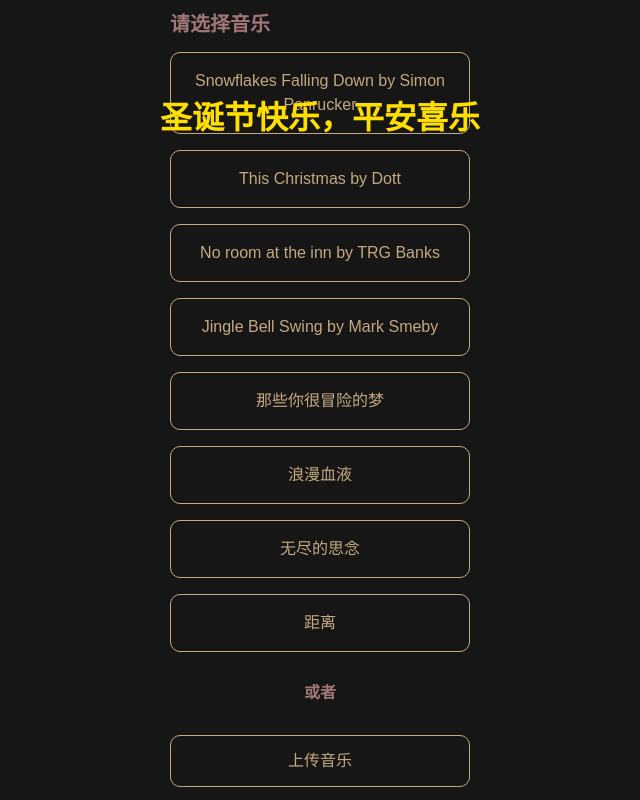
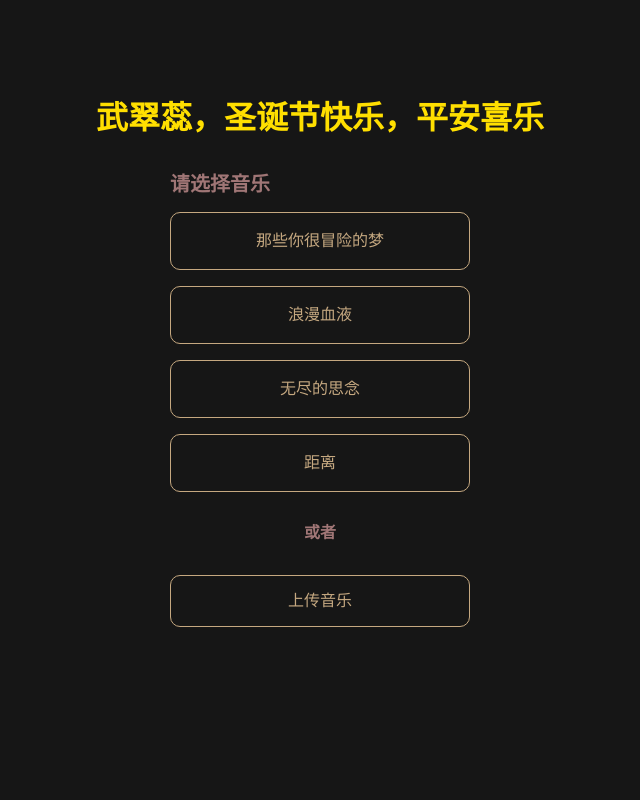
Before and after one commit to AICNN1/wu, a plain HTML site: page index.html in a window 1280 px wide. Shown: the whole page, without its empty margins (320-960 px from the left). Drawn offline with nearby package versions, Linux system fonts and the light colour scheme.

Commit message:
Update index.html

```diff
--- a/index.html
+++ b/index.html
@@ -112,14 +112,6 @@
     <div id="overlay">
         <ul>
             <li class="title">请选择音乐</li>
-            <li>
-                <button class="btn" id="btnA" type="button">
-                    Snowflakes Falling Down by Simon Panrucker
-                </button>
-            </li>
-            <li><button class="btn" id="btnB" type="button">This Christmas by Dott</button></li>
-            <li><button class="btn" id="btnC" type="button">No room at the inn by TRG Banks</button></li>
-            <li><button class="btn" id="btnD" type="button">Jingle Bell Swing by Mark Smeby</button></li>
             <li><button class="btn" id="btnD" type="button">那些你很冒险的梦</button></li>
             <li><button class="btn" id="btnD" type="button">浪漫血液</button></li>
             <li><button class="btn" id="btnD" type="button">无尽的思念</button></li>
@@ -133,7 +125,7 @@
     </div>
 
     <!-- 新增的闪烁文字 -->
-    <div class="flashing-text">圣诞节快乐，平安喜乐</div>
+    <div class="flashing-text">武翠蕊，圣诞节快乐，平安喜乐</div>
 
     <script id="rendered-js">
         // 以下部分保持不变
@@ -254,10 +246,6 @@
             document.getElementById("overlay").innerHTML =
                 '<div class="text-loading">正在下载音乐，请稍等...</div>';
             const files = [
-                "https://files.freemusicarchive.org/storage-freemusicarchive-org/music/no_curator/Simon_Panrucker/Happy_Christmas_You_Guys/Simon_Panrucker_-_01_-_Snowflakes_Falling_Down.mp3",
-                "https://files.freemusicarchive.org/storage-freemusicarchive-org/music/no_curator/Dott/This_Christmas/Dott_-_01_-_This_Christmas.mp3",
-                "https://files.freemusicarchive.org/storage-freemusicarchive-org/music/ccCommunity/TRG_Banks/TRG_Banks_Christmas_Album/TRG_Banks_-_12_-_No_room_at_the_inn.mp3",
-                "https://files.freemusicarchive.org/storage-freemusicarchive-org/music/ccCommunity/Mark_Smeby/En_attendant_Nol/Mark_Smeby_-_07_-_Jingle_Bell_Swing.mp3",
                 "https://webfs.kugou.com/202412251605/e39521b89a198b55566fe7a93beb7202/v3/682b763c7dbea1b892ec3ec0bf178a99/yp/p_0_960165/ap1014_us0_mii0w1iw8z2ai2iphcu80ooo2ki81120_pi406_mx127363429_s3378389962.mp3",
                 "https://webfs.tx.kugou.com/202412251611/a49eac733e57eae99858507351314ef9/v3/20c7469364c139c45c6eac66f9a595ef/yp/p_0_2173916/ap1014_us0_mic8203f7607d3c8f8e56491ab2781150f_pi406_mx27783307_s1712225997.mp3",
                 "https://audio04.dmhmusic.com/141_129_T10038887847_128_4_1_0_sdk-cpm/cn/0103/M00/53/9F/ChR45WC55riAHJY8ADcx_VDdnEw986.mp3?xcode=6a0776ef46a9ed7bf0415a66008a0b6f59288bf",
```
